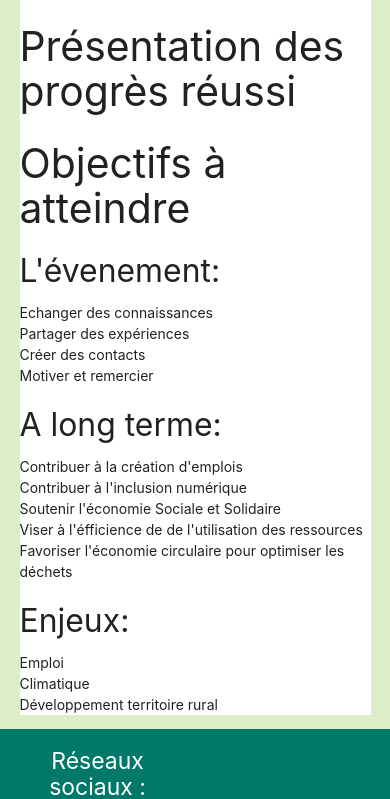
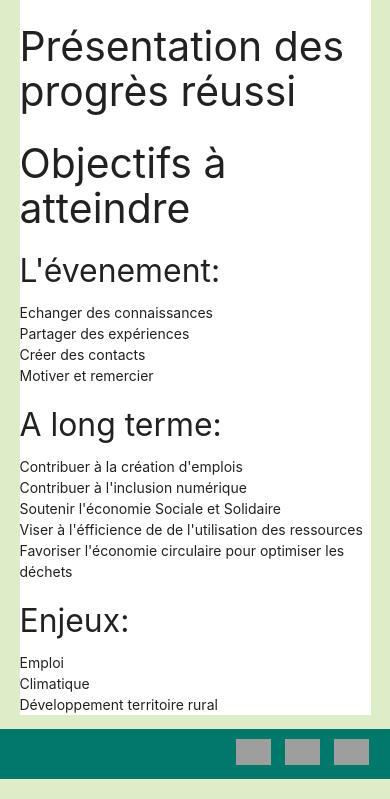
Before and after one commit to dinno1986/projet-p-dago-AG2I, a website: page public/evenement.html in a window 390 px wide. Shown: the part 2278-3077 px from the top of the page. Drawn offline with nearby package versions, Linux system fonts and the light colour scheme; grey boxes are pictures that could not be loaded.

Commit message:
Finalisation du footer et responsive design

```diff
--- a/public/evenement.html
+++ b/public/evenement.html
@@ -157,23 +157,21 @@
 
 
             <div class="row">
-              <div class=" offset-l4 col l6 s6">
-                <h5 class="white-text texte">Réseaux sociaux : </h5>
 
-              </div>
-              <div class="col l4 s12">
+              <div class="center">
+
 
                 <ul>
                   	<li>
-                  		<a class="grey-text text-lighten-3" id="facebook" href="https://fr-fr.facebook.com/ag2ir2d2/"><img src="http://icon-icons.com/icons2/642/PNG/512/facebook_icon-icons.com_59205.png" alt="facebook"/>
+                  		<a class="grey-text text-lighten-3" id="facebook" href="https://fr-fr.facebook.com/ag2ir2d2/"><img class="responsive-img" src="http://icon-icons.com/icons2/642/PNG/512/facebook_icon-icons.com_59205.png" alt="facebook"/>
                   		</a>
                   	</li>
                  	<li>
                  	<a class="grey-text text-lighten-3" id="twitter" href="https://twitter.com/?lang=fr">
-                  	<img src="https://s-media-cache-ak0.pinimg.com/originals/79/c7/dd/79c7dd35aa69a0dfa837e70d265a9ef4.png" alt="twitter"/>
+                  	<img class="responsive-img" src="https://s-media-cache-ak0.pinimg.com/originals/79/c7/dd/79c7dd35aa69a0dfa837e70d265a9ef4.png" alt="twitter"/>
                   </a></li>
                   <li><a class="grey-text text-lighten-3" id ="mail" href="mailto:ag2i2@wanadoo.fr">
-                  <img src="http://res.cloudinary.com/hrscywv4p/image/upload/c_limit,f_auto,h_1440,q_80,w_720/v1/198783/PILI_logo_mail_2_kacgpu.png"/>
+                  <img class="responsive-img" src="http://res.cloudinary.com/hrscywv4p/image/upload/c_limit,f_auto,h_1440,q_80,w_720/v1/198783/PILI_logo_mail_2_kacgpu.png"/>
                   </a></li>
 
                 </ul>
--- a/public/style.css
+++ b/public/style.css
@@ -8,24 +8,15 @@ footer img{
 
 	position: relative; ;
 	float: right;
-	bottom: 55px;
-	margin: 5px;
-	size: 40px;
-	width: 40px;
-	left: 400px;
+	bottom: 2.25em;
+	margin: 0.5em;
+	size: 4em;
+	width: 2.5em;
+	right: 1em;
 
 }
 
 .page-footer{
-	height: 70px;
+	height: 50px;
 	overflow: hidden;
-
-
-
 }
-.texte{
-	text-align: center;
-	display: table-cell;
-  	vertical-align: middle;
-
-}
```
